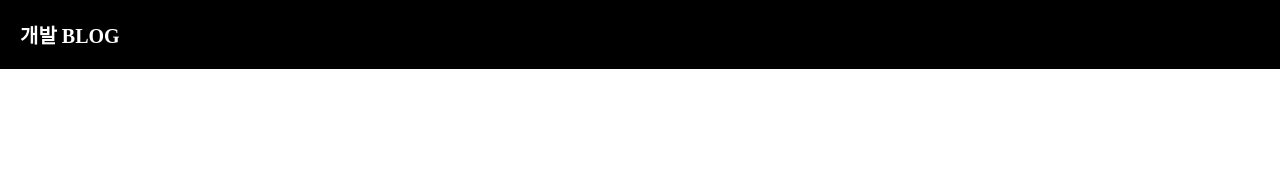
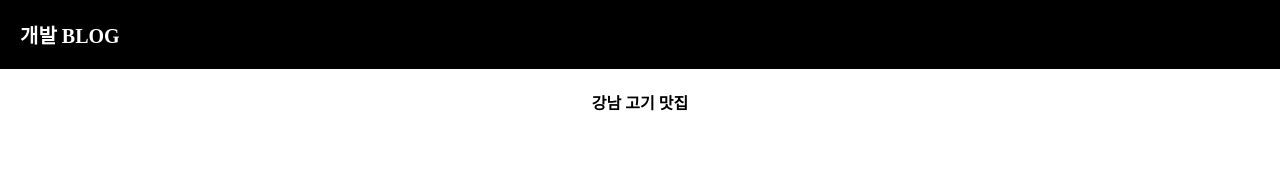
Before and after one commit to KIMYUNMEE/React_study, a React (Create React App) app: page / in a window 1280 px wide. Shown: the top 180 px of the page. Built offline with nearby package versions, Linux system fonts and the light colour scheme.

Commit message:
React공부 - JSX를 이용해서 HTML페이지 만들기 =>classNmae, 데이터바인딩, style

```diff
--- a/src/App.js
+++ b/src/App.js
@@ -1,14 +1,23 @@
 import logo from './logo.svg';
 import './App.css';
-
+let posts = "강남 고기 맛집";
+let colors = { color: 'bule', fontSize: '30px' };
 function App() {
   return (
     <div className="App">
       <div className="black-nav">
-        <div>개발 BLOG</div>
+        <div className={colors}>개발 BLOG</div>
       </div>
+      <h4>{posts}</h4>
     </div>
   );
 }
 
 export default App;
+// JSX문법
+//1.HTML에서 class가 React에서 사용하는 jsx문법에서는 className으로 표기합니다.
+//2.React의 가장 큰 장점은 데이터바인딩이 쉽다는 것입니다. 데이터 바인딩이란 서버에서 가져온 데이터를 html에 보여지게 하는것입니다.
+//2.데이터 바인딩은 중괄호를 사용해서 중괄호안에 변수명이나 함수를 입력하면 됩니다. 일반 js에서 데이터 바인딩을 하려면 document.querySelector().innerHTML="강남고기맛집" 이런식으로 문장이 길어집니다.
+//2.src나 id , href도 마찬가지로 {}를 사용할 수 있습니다.
+//3.style속성을 집어넣을 때 -> object 자료형으로 만든 스타일을 넣어야합니다. 따로 변수로 만들어서 이것도 마찬가지로 중괄호에 변수명만 넣어줘도 가능합니다.
+//3.ex)let colors = { color: 'bule', fontSize: '30px' }; => {colors}
```
